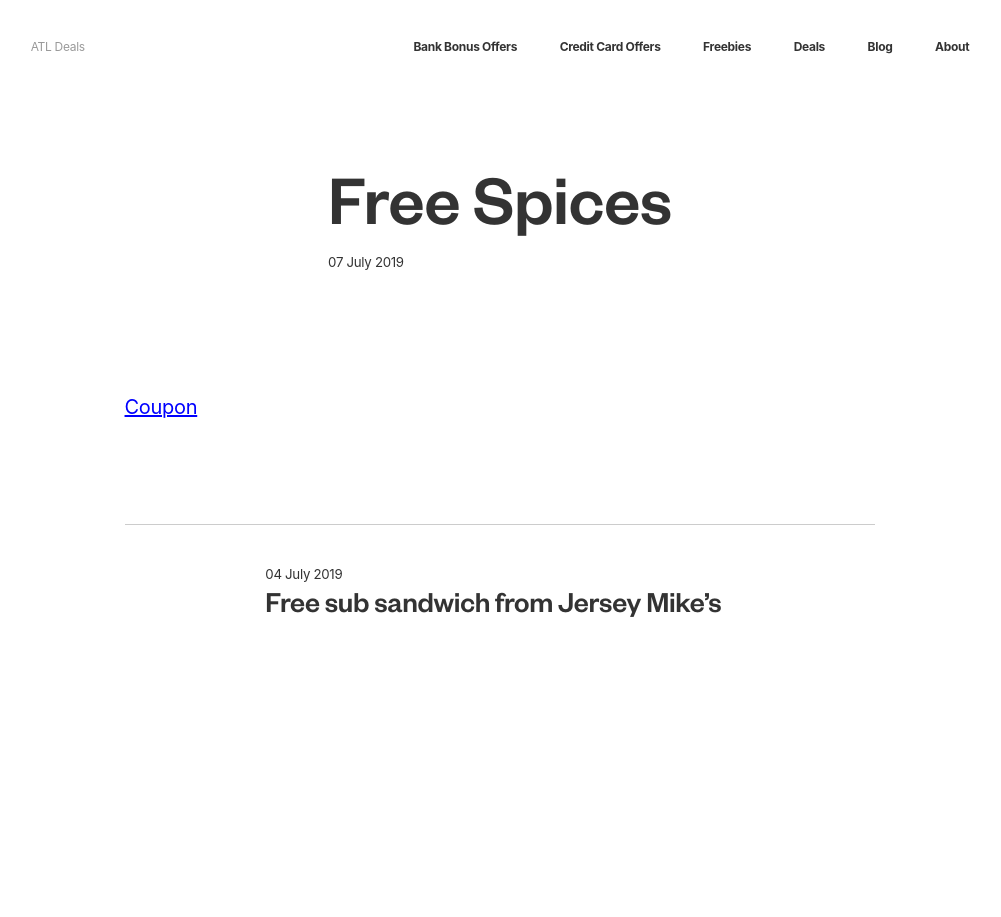
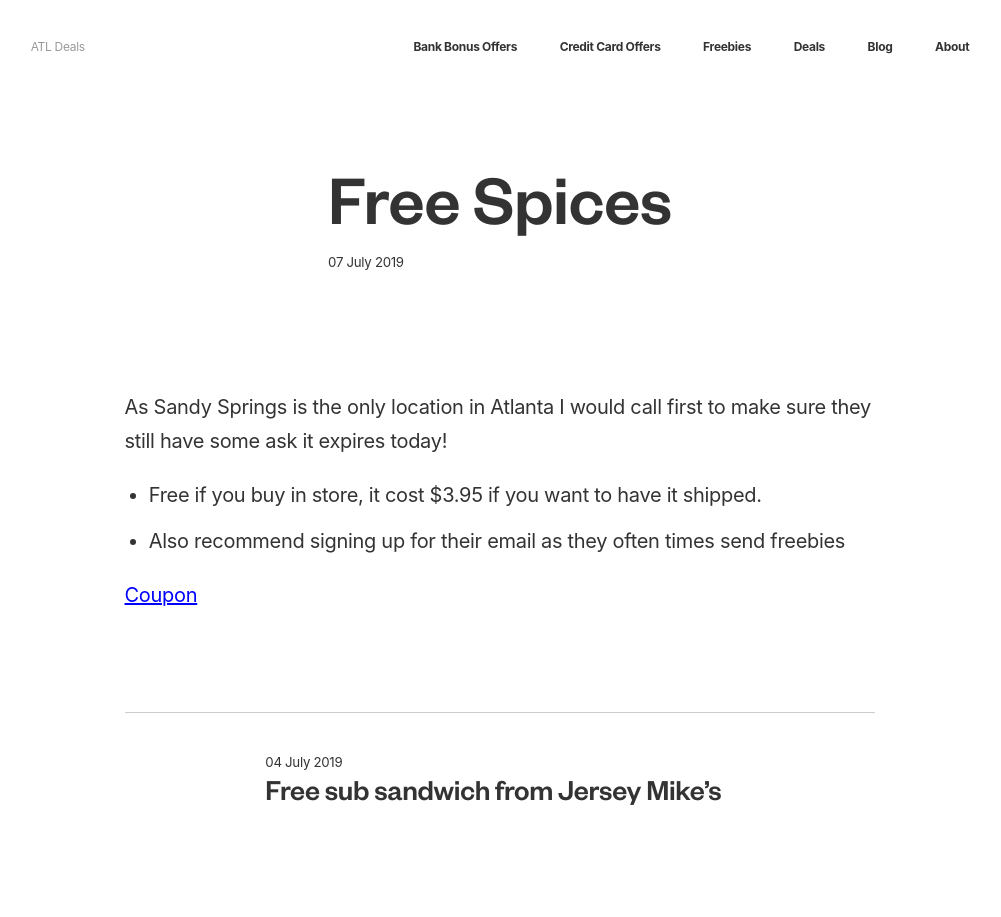
Before and after one commit to ohiosveryown/atldeals, a Jekyll site: the page built from _posts/2019-07-07-free-spices.markdown, in a window 1280 px wide. Shown: the whole page, without its empty margins (140-1141 px from the left). Built offline with Jekyll 4.4.1, drawn with Linux system fonts in a browser that asks for light colours.

Commit message:
Updated Free Spices

```diff
--- a/_posts/2019-07-07-free-spices.markdown
+++ b/_posts/2019-07-07-free-spices.markdown
@@ -10,4 +10,9 @@ images: http://i.imgur.com/fqaLKz9.jpg
 layout: post
 ---
 
+As Sandy Springs is the only location in Atlanta I would call first to make sure they still have some ask it expires today!
+
+* Free if you buy in store, it cost $3.95 if you want to have it shipped.
+* Also recommend signing up for their email as they often times send freebies
+
 [Coupon](http://spices.penzeys.com/07_07_19_new_hope_box.html)
```
